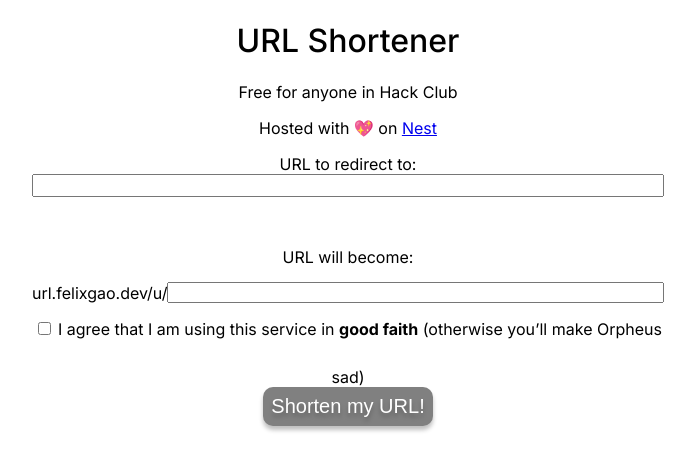
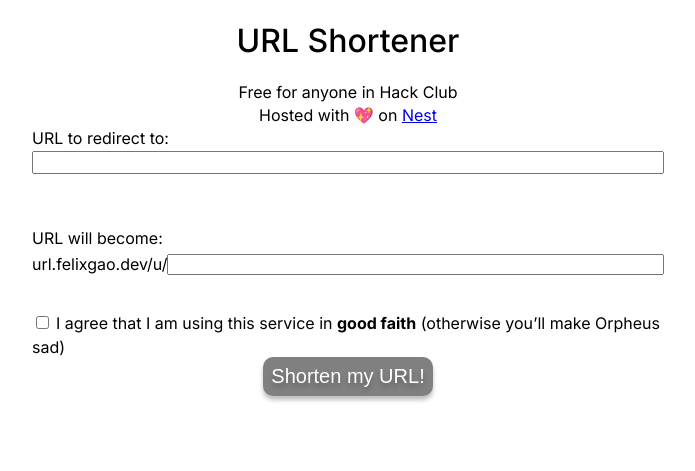
Before and after one commit to felixgao-0/my-website, a Flask app: page / in a window 1280 px wide. Shown: the top 471 px of the page, without its empty margins (292-987 px from the left). Run offline with Flask 3, Linux system fonts and the light colour scheme; some libraries are stand-ins or nearby versions.

Commit message:
fix css, continued wip

```diff
--- a/shortener/static/fonts.css
+++ b/shortener/static/fonts.css
@@ -10,4 +10,5 @@ p, li, th, label, span {
     font-optical-sizing: auto;
     font-weight: 400;
     font-style: normal;
+    margin: 0.2rem 0;
 }
--- a/shortener/static/index.css
+++ b/shortener/static/index.css
@@ -1,5 +1,10 @@
 ul {
     list-style-position: inside;
+}
+
+.left-align {
+    text-align: left;
+    display: block;
 }
 
 .center {
@@ -34,7 +39,7 @@ ul {
 }
 
 #confirm-checkbox {
-    margin-bottom: 2rem;
+    margin-bottom: 0.5rem;
 }
 
 #original-link-field {
@@ -57,4 +62,5 @@ ul {
 #submit-btn:disabled {
     cursor: not-allowed;
     background-color: gray;
+    transition: background-color 0.2s ease-in-out;
 }
--- a/shortener/template/index.html
+++ b/shortener/template/index.html
@@ -22,18 +22,20 @@
 
     <form method="POST" action="{{ url_for('_api_url_creator') }}" id="create-url-form" class="center box">
         <div class="form-item">
-            <label for="original-link-field">URL to redirect to:</label><br>
+            <label for="original-link-field" class="left-align">URL to redirect to:</label>
             <input type="text" name="original-link-field" id="original-link-field" class="form-item" required>
         </div><br>
 
-        <label for="shortened-link-field">URL will become:</label><br>
+        <label for="shortened-link-field" class="left-align">URL will become:</label>
         <div class="input-group">
             <p>url.felixgao.dev/u/</p>
             <input type="text" maxlength="15" name="shortened-link-field" id="shortened-link-field" class="form-item" required>
+        </div><br><br>
+
+        <div class="left-align">
+            <input type="checkbox" id="confirm-checkbox">
+            <label for="confirm-checkbox">I agree that I am using this service in <b>good faith</b> (otherwise you’ll make Orpheus sad)</label>
         </div>
-
-        <input type="checkbox" id="confirm-checkbox">
-        <label for="confirm-checkbox">I agree that I am using this service in <b>good faith</b> (otherwise you’ll make Orpheus sad)</label><br>
 
         <input type="submit" value="Shorten my URL!" id="submit-btn" disabled>
     </form>
```
